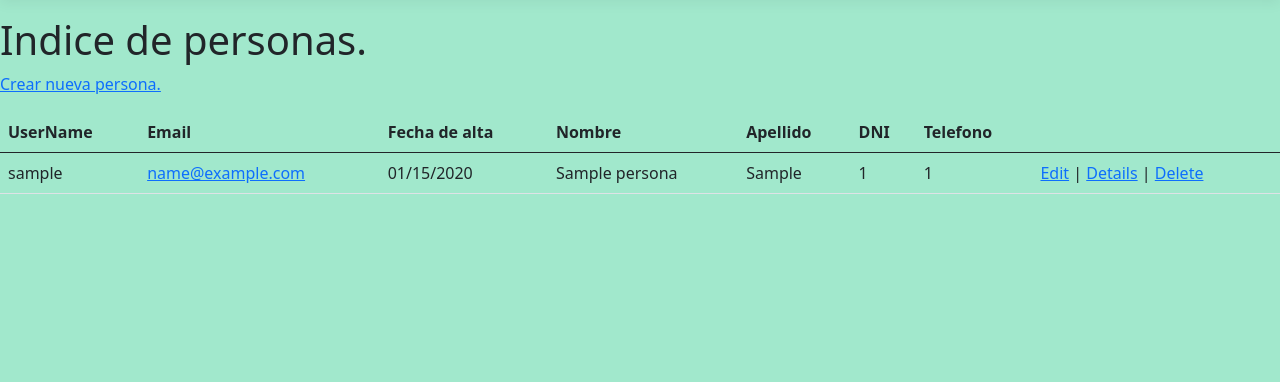
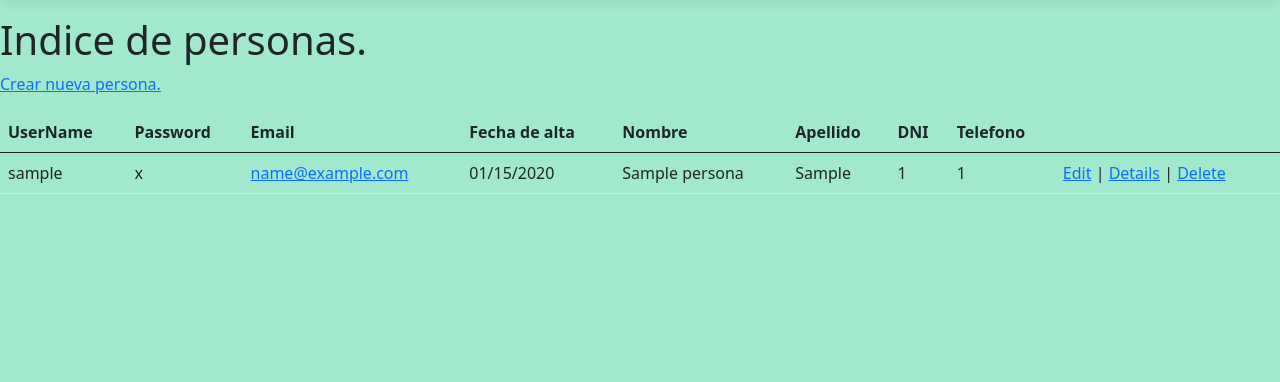
Before and after one commit to ivanparu/Clinical-History-System, an ASP.NET Core app: page /Personas in a window 1280 px wide. Shown: the part 57-439 px from the top of the page. Run offline with ASP.NET Core 8, Linux system fonts and the light colour scheme; tables that the repository leaves empty hold one stand-in row (values such as "Sample post"); style sheets or scripts are compiled from the project's sources.

Commit message:
vuelvo a estado anterior, indexPersona.

```diff
--- a/Historias-C/Historias-C/Views/Personas/Index.cshtml
+++ b/Historias-C/Historias-C/Views/Personas/Index.cshtml
@@ -14,6 +14,9 @@
         <tr>
             <th>
                 @Html.DisplayNameFor(model => model.UserName)
+            </th>
+            <th>
+                @Html.DisplayNameFor(model => model.Password)
             </th>
             <th>
                 @Html.DisplayNameFor(model => model.Email)
@@ -43,6 +46,9 @@
                 @Html.DisplayFor(modelItem => item.UserName)
             </td>
             <td>
+                @Html.DisplayFor(modelItem => item.Password)
+            </td>
+            <td>
                 @Html.DisplayFor(modelItem => item.Email)
             </td>
             <td>
```
